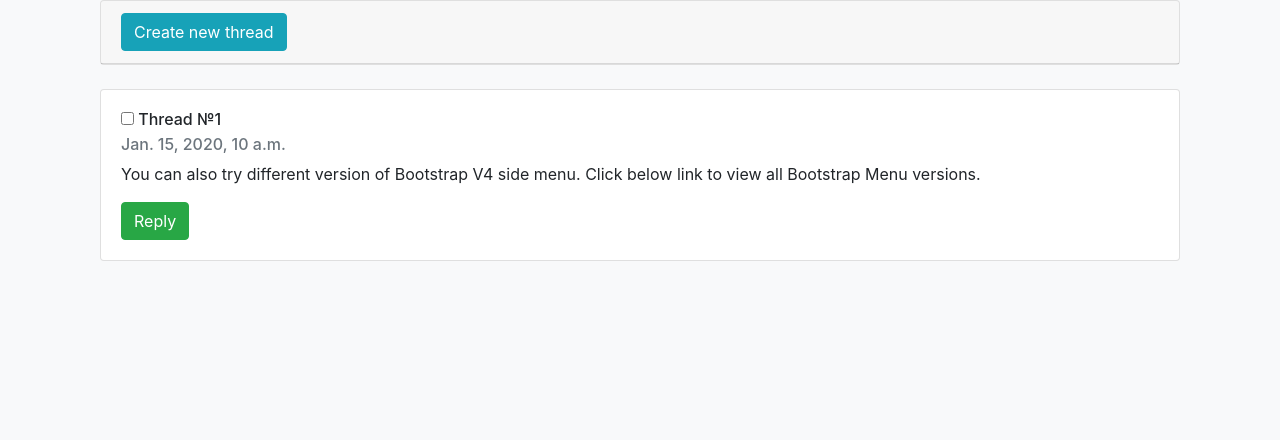
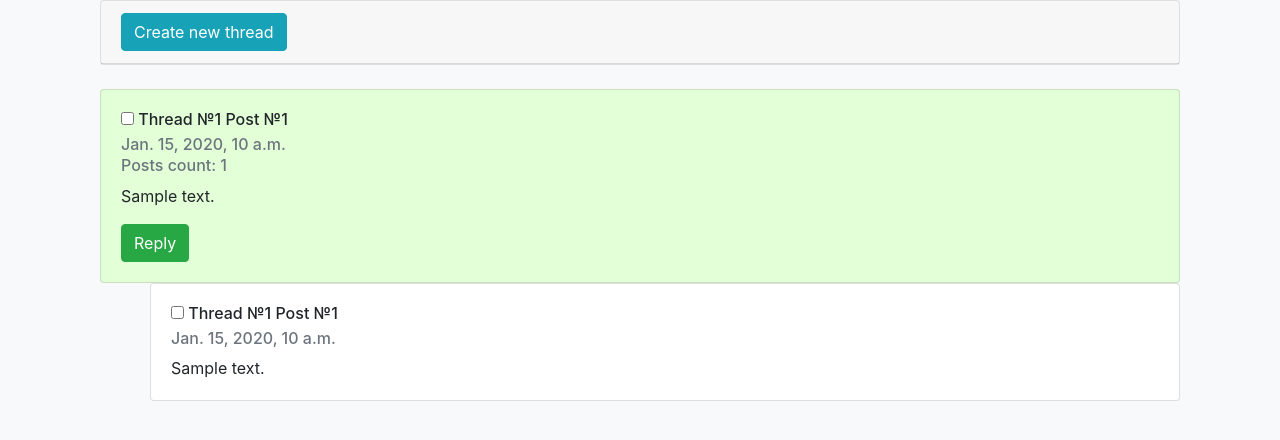
Before and after one commit to bushig/anonforum, a Django app: a page that uses templates/threads_list.html in a window 1280 px wide. Shown: the top 440 px of the page. Run offline with Django 3.2, Linux system fonts and the light colour scheme; tables that the repository leaves empty hold one stand-in row (values such as "Sample post"); some libraries are stand-ins or nearby versions.

Commit message:
Thread view

```diff
--- a/forum/forms.py
+++ b/forum/forms.py
@@ -1,5 +1,8 @@
-from django.forms import forms
+from django import forms
 
 
 
 class CreateThreadForm(forms.Form):
+    text = forms.CharField(required=True)
+    email = forms.EmailField(required=False)
+    board = forms.CharField(required=True)
--- a/forum/models.py
+++ b/forum/models.py
@@ -1,10 +1,11 @@
 from django.db import models
 from django.db.models.signals import pre_save
+from django.urls import reverse
 
 # Create your models here.
 
 class Board(models.Model):
-    name = models.CharField(max_length=6)
+    name = models.CharField(max_length=6, unique=True)
     bump_limit = models.IntegerField(default=500)
     thread_limit = models.IntegerField(default=50)
 
@@ -23,6 +24,22 @@ class Thread(models.Model):
 
     def __str__(self):
         return "/{}/ Thread №{}".format(self.board.name, self.number)
+
+    def get_latest_posts(self):
+        """
+        Returns first post and 3 latest posts.
+        """
+        result = []
+        count = self.post_set.all().count()
+        all = self.post_set.all().order_by('-id')
+        result.append(all[0])
+        all = all[0:3:-1] # TODO: FIX THIS TO HAVE FIRST ENTRY
+        for post in all:
+            result.append(post)
+        return result
+
+    def get_absolute_url(self):
+        return reverse('thread-view', kwargs={'board':self.board.name, 'thread': self.number})
 
 
 class Post(models.Model):
--- a/forum/urls.py
+++ b/forum/urls.py
@@ -1,9 +1,10 @@
 from django.contrib import admin
 from django.urls import path
 
-from .views import IndexPage, ThreadList
+from .views import IndexPage, ThreadList, ThreadView
 
 urlpatterns = [
    path('', IndexPage.as_view(), name='index'),
    path('<str:board>/', ThreadList.as_view(), name='thread-list'),
+   path('<str:board>/<int:thread>', ThreadView.as_view(), name='thread-view')
 ]
--- a/forum/views.py
+++ b/forum/views.py
@@ -1,10 +1,11 @@
 from rest_framework.generics import ListAPIView, ListCreateAPIView
 from django.views.generic import TemplateView, View
-from django.shortcuts import render, get_object_or_404
+from django.shortcuts import render, get_object_or_404, redirect
 from django.http import Http404
 
 from .models import Board, Thread,  Post
 from .serializers import BoardSerializer, PostSerializer, ThreadSerializer
+from .forms import CreateThreadForm
 
 # Create your views here.
 class IndexPage(View):
@@ -22,6 +23,22 @@ class ThreadList(View):
         context = {'board': board, 'threads': threads}
         return render(request, 'threads_list.html', context)
 
+    def post(self, request, *args, **kwargs):
+        form = CreateThreadForm(request.POST or None)
+        if form.is_valid():
+            board = form.cleaned_data['board']
+            text = form.cleaned_data['text']
+            email = form.cleaned_data['email']
+            board_obj = Board.objects.get(name=board)
+            thread = Thread.objects.create(board=board_obj, OP=request.META.get('REMOTE_ADDR'))
+            OP_post = Post.objects.create(is_OP=True, text=text, thread=thread)
+            return redirect('thread-view', board= board, thread = thread.number)
+
 class ThreadView(View):
-    def get(self):
-        pass
+    def get(self, request, *args, **kwargs):
+        board = kwargs.get('board')
+        thread = kwargs.get('thread')
+        posts = Post.objects.filter(thread__number = thread)
+        thread = Thread.objects.get(number=thread)
+        context = {'posts': posts, 'board': board, 'thread': thread}
+        return render(request, 'thread.html', context)
--- a/templates/threads_list.html
+++ b/templates/threads_list.html
@@ -16,10 +16,12 @@
                 <div id="collapseOne" class="collapse" aria-labelledby="headingOne" data-parent="#accordion">
                     <div class="card-body">
                         <form method="POST">
+                            {% csrf_token %}
                             <label for="email">Email address</label>
                             <input type="hidden" name="board" value="{{ board }}">
                             <input type="email" id="email" class="form-control" name="email" placeholder="Enter email"><br>
-                            <textarea class="form-control" name="text"></textarea><br>
+                            <label for="text">Post text</label>
+                            <textarea rows="10" class="form-control" name="text"></textarea><br>
                             <input type="submit" class="btn btn-success">
                         </form>
                     </div>
@@ -29,15 +31,32 @@
         </div>
     <br>
         {% for thread in threads %}
-            <div class="card">
-                <div class="card-body">
-                    <h6 class="card-title"><input type="checkbox"> Thread №{{ thread.number }}</h6>
-                    <h6 class="card-subtitle mb-2 text-muted">{{ thread.created }}</h6>
-                    <p class="card-text">You can also try different version of Bootstrap V4 side menu. Click below link
-                        to view all Bootstrap Menu versions.</p>
-                    <a href="#" class="btn btn-success">Reply</a>
-                </div>
-            </div>
+                    {% with thread.get_latest_posts as posts %}
+                        {% for post in posts %}
+                            {% if forloop.first %}
+                                <div class="card" style="background-color: #e3ffd7!important;">
+                                <div class="card-body">
+                                    <h6 class="card-title"><input type="checkbox"> Thread №{{ thread.number }} Post
+                                        №{{ post.number }}</h6>
+                                    <h6 class="card-subtitle mb-2 text-muted">{{ post.created }}</h6>
+                                    <h6 class="card-subtitle mb-2 text-muted">Posts count: {{ thread.post_set.count }}</h6>
+                                    <p class="card-text">{{ post.text }}</p>
+                                    <a href="{{ thread.get_absolute_url }}" class="btn btn-success">Reply</a>
+                                </div>
+                            </div>
+                            {% else %}
+                                <div class="card" style="margin-left: 50px">
+                                <div class="card-body">
+                                    <h6 class="card-title"><input type="checkbox"> Thread №{{ thread.number }} Post
+                                        №{{ post.number }}</h6>
+                                    <h6 class="card-subtitle mb-2 text-muted">{{ post.created }}</h6>
+                                    <p class="card-text">{{ post.text }}</p>
+                                </div>
+                            </div>
+                            {% endif %}
+
+                    {% endfor %}
+                    {% endwith %}
         {% endfor %}
     </div>
 {% endblock %}
```
Also changed, not shown: templates/thread.html (added, +13 -0 lines).
